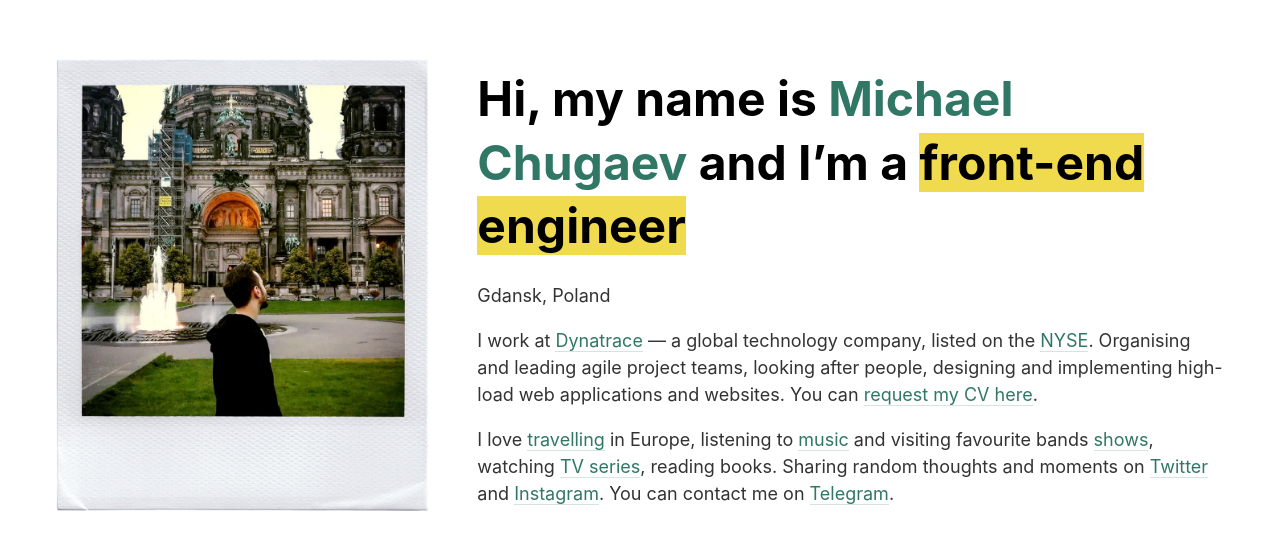
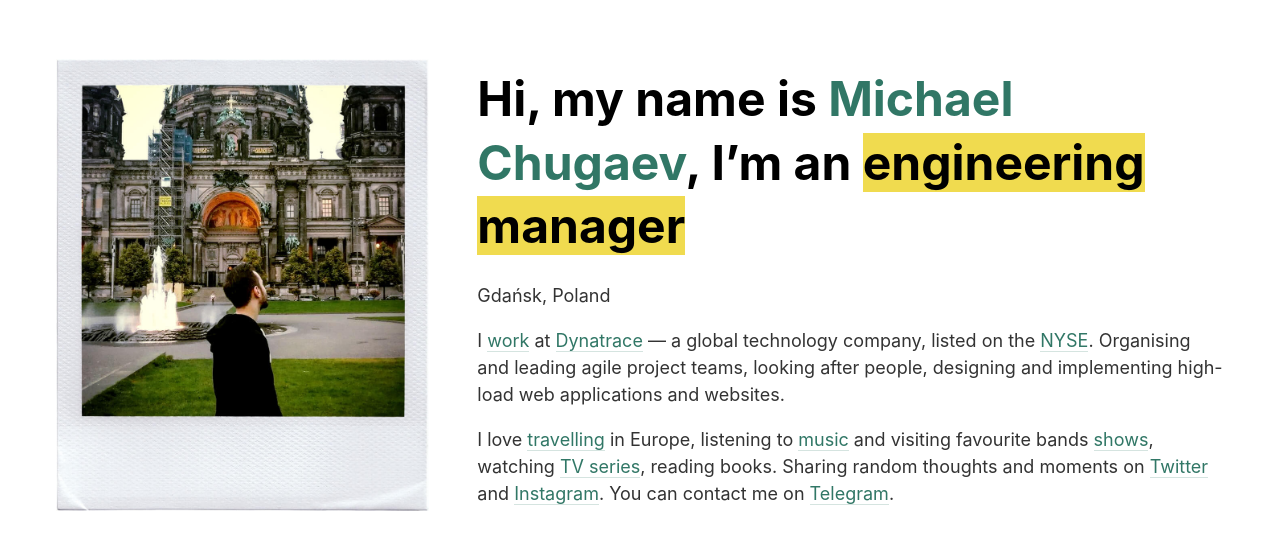
Before and after one commit to mchweb/mchugaev.me, a website: page index.html in a window 1280 px wide. Shown: the part 113-662 px from the top of the page. Drawn offline with Linux system fonts and the light colour scheme.

```diff
--- a/index.html
+++ b/index.html
@@ -32,25 +32,26 @@
       <main>
         <div>
           <h1>
-            Hi, my name is <strong>Michael Chugaev</strong> and I’m a&nbsp;<mark
-              >front-end engineer</mark
+            Hi, my name is <strong>Michael Chugaev</strong>, I’m an&nbsp;<mark
+              >engineering manager</mark
             >
           </h1>
-          <p>Gdansk, Poland</p>
+          <p>Gdańsk, Poland</p>
           <p>
-            I work at
+            I
+            <a
+              href="https://www.linkedin.com/in/michael-chugaev/"
+              rel="noreferrer noopener"
+              target="_blank"
+              >work</a
+            >
+            at
             <a href="https://dynatrace.com" target="_blank" rel="noopener nofollow">Dynatrace</a>
             — a global technology company, listed on the
             <a href="https://www.nyse.com/quote/XNYS:DT" target="_blank" rel="noopener nofollow"
               >NYSE</a
             >. Organising and leading agile project teams, looking after people, designing and
-            implementing high-load web applications and websites. You can
-            <a
-              href="https://drive.google.com/file/d/1ffyNBXgjv9Qtfm50czmYuG4gmHdxJF3a/view?usp=sharing"
-              rel="noreferrer noopener"
-              target="_blank"
-              >request my CV here</a
-            >.
+            implementing high-load web applications and websites.
           </p>
           <p>
             I love
```
